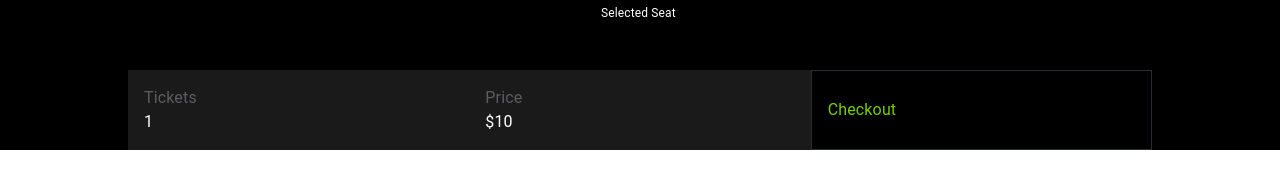
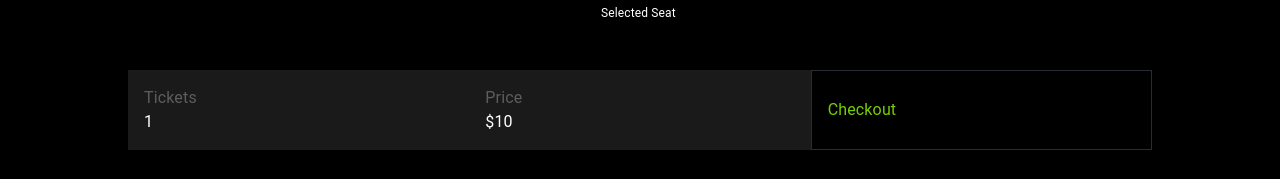
Before and after one commit to lyquita/MovieBooking, a React (Create React App) app in the folder movie-client/: page /showtime in a window 1280 px wide. Shown: the part 888-1067 px from the top of the page. Before the commit the page ends 1038 px from the top, so only its background shows below. Built offline with nearby package versions, Linux system fonts and the light colour scheme.

Commit message:
showtime

```diff
--- a/movie-client/src/components/showtime/Confirm.tsx
+++ b/movie-client/src/components/showtime/Confirm.tsx
@@ -2,7 +2,7 @@ import { Box, Grid, Typography } from "@mui/material";
 
 const Confirm = () => {
   return (
-    <Box sx={{display:'flex', justifyContent:'center'}}>
+    <Box sx={{display:'flex', justifyContent:'center', paddingBottom:'2rem'}}>
 
     <Grid container sx={{ width: "80%", background: "rgb(26, 26, 26)", alignItems:'center'}} >
       <Grid item xs={4} padding={2}>
```
